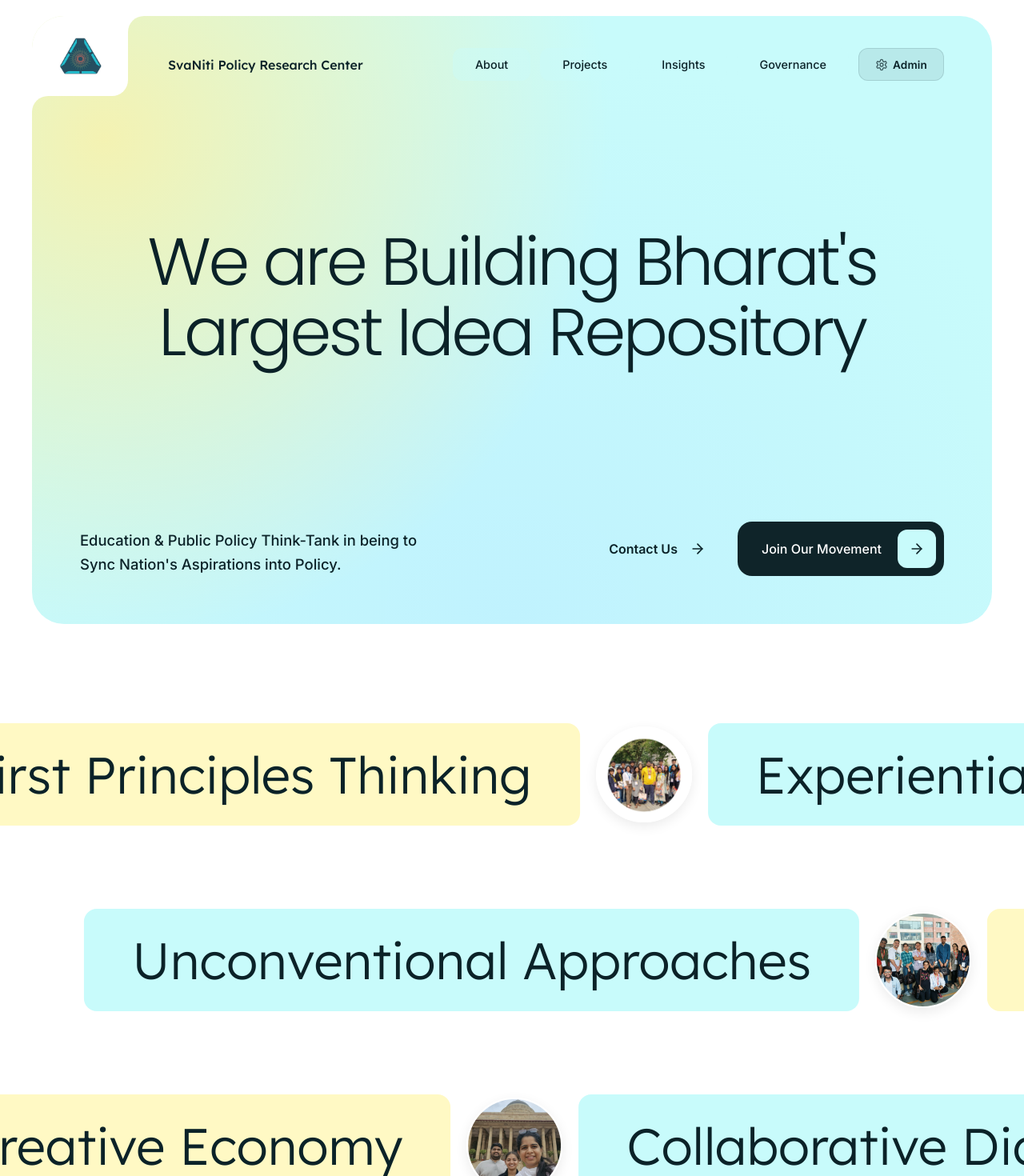
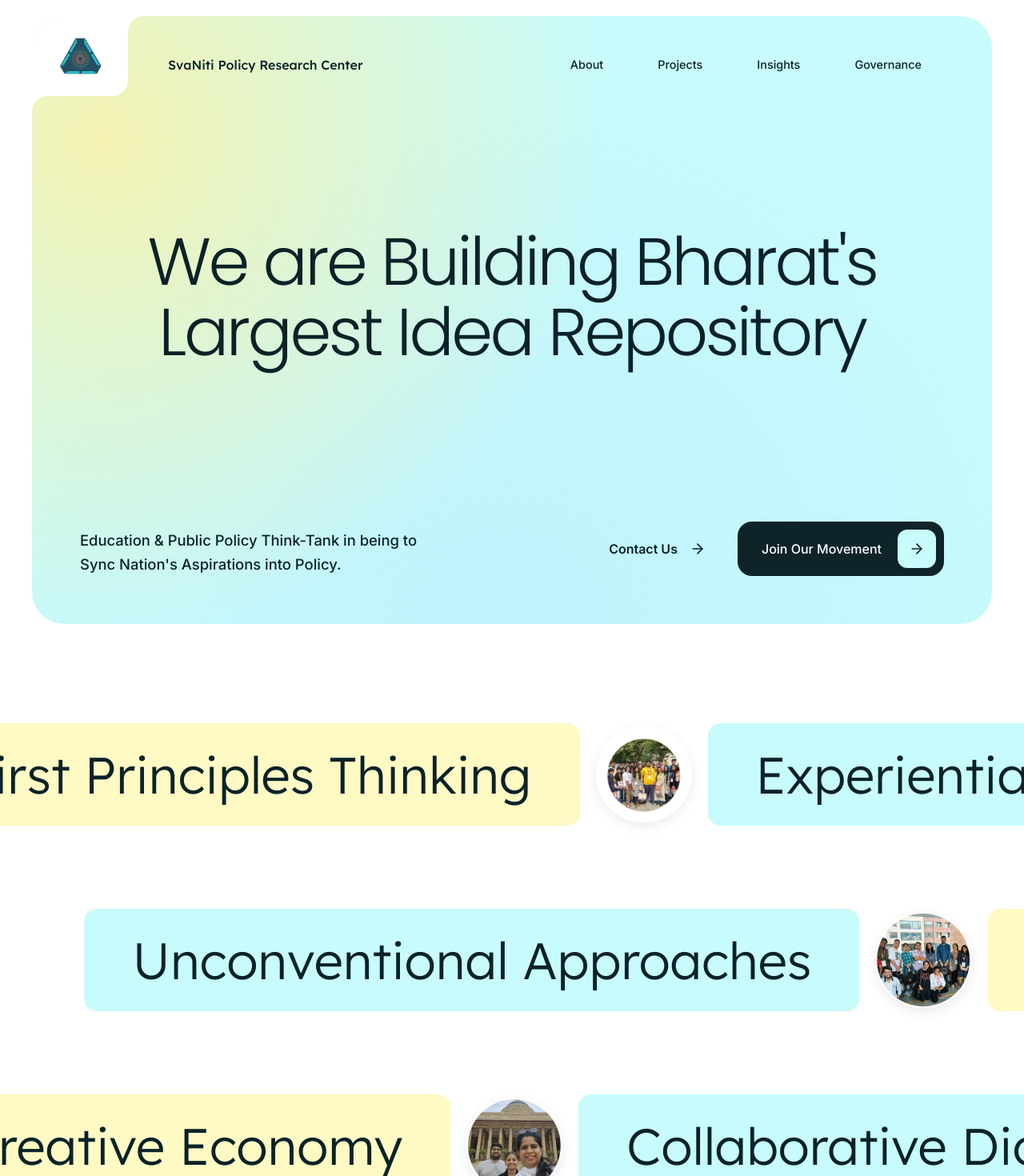
Before and after one commit to Garvit-png/SwaNiti, a Next.js app: page / in a window 1280 px wide. Shown: the top 1470 px of the page at 80% size. Built offline with nearby package versions, Linux system fonts and the light colour scheme.

Commit message:
added admin to footer

```diff
--- a/app/admin/portal/page.tsx
+++ b/app/admin/portal/page.tsx
@@ -228,7 +228,7 @@ export default function AdminPortal() {
             const freshBlogs = await blogsRes.json()
             setBlogs(freshBlogs)
           }
-        } catch {}
+        } catch { }
         setTimeout(() => {
           setActiveTab('manage')
         }, 1500)
@@ -418,7 +418,7 @@ export default function AdminPortal() {
                     ) : (
                       <>
                         <div className={styles.coverDropIcon}>
-                          <svg width="24" height="24" viewBox="0 0 24 24" fill="none" stroke="currentColor" strokeWidth="1.5"><rect x="3" y="3" width="18" height="18" rx="2" ry="2"/><circle cx="8.5" cy="8.5" r="1.5"/><polyline points="21,15 16,10 5,21"/></svg>
+                          <svg width="24" height="24" viewBox="0 0 24 24" fill="none" stroke="currentColor" strokeWidth="1.5"><rect x="3" y="3" width="18" height="18" rx="2" ry="2" /><circle cx="8.5" cy="8.5" r="1.5" /><polyline points="21,15 16,10 5,21" /></svg>
                         </div>
                         <p className={styles.coverDropText}><strong>Click to upload</strong> or drag and drop</p>
                         <p className={styles.coverDropHint}>PNG, JPG, WebP up to 10MB</p>
@@ -463,7 +463,7 @@ export default function AdminPortal() {
                         }}
                       />
                       <div className={styles.coverDropIcon}>
-                        <svg width="24" height="24" viewBox="0 0 24 24" fill="none" stroke="currentColor" strokeWidth="1.5"><path d="M14 2H6a2 2 0 0 0-2 2v16a2 2 0 0 0 2 2h12a2 2 0 0 0 2-2V8z"/><polyline points="14 2 14 8 20 8"/><line x1="16" y1="13" x2="8" y2="13"/><line x1="16" y1="17" x2="8" y2="17"/><polyline points="10 9 9 9 8 9"/></svg>
+                        <svg width="24" height="24" viewBox="0 0 24 24" fill="none" stroke="currentColor" strokeWidth="1.5"><path d="M14 2H6a2 2 0 0 0-2 2v16a2 2 0 0 0 2 2h12a2 2 0 0 0 2-2V8z" /><polyline points="14 2 14 8 20 8" /><line x1="16" y1="13" x2="8" y2="13" /><line x1="16" y1="17" x2="8" y2="17" /><polyline points="10 9 9 9 8 9" /></svg>
                       </div>
                       {pdfPreviewName || existingPdfUrl ? (
                         <>
--- a/app/components/Navbar.tsx
+++ b/app/components/Navbar.tsx
@@ -1,7 +1,5 @@
 'use client'
 
-import { useState, useEffect } from 'react'
-import { useRouter } from 'next/navigation'
 import Image from 'next/image'
 import Link from 'next/link'
 
@@ -11,12 +9,6 @@ interface NavbarProps {
 }
 
 export default function Navbar({ activePath = '/', onMenuClick }: NavbarProps) {
-  const router = useRouter()
-  const [showPasscode, setShowPasscode] = useState(false)
-  const [passcode, setPasscode] = useState('')
-  const [passcodeError, setPasscodeError] = useState(false)
-  const [shakeKey, setShakeKey] = useState(0)
-
   const navLinks = [
     { label: 'About', href: '/about' },
     { label: 'Projects', href: '/projects' },
@@ -24,42 +16,6 @@ export default function Navbar({ activePath = '/', onMenuClick }: NavbarProps) {
     { label: 'Governance', href: '/#' },
   ]
 
-  const handleAdminClick = (e: React.MouseEvent) => {
-    e.preventDefault()
-    // If already authenticated this session, go directly
-    if (typeof window !== 'undefined' && sessionStorage.getItem('svaniti_admin') === 'true') {
-      router.push('/admin/portal')
-      return
-    }
-    setShowPasscode(true)
-    setPasscode('')
-    setPasscodeError(false)
-  }
-
-  const handlePasscodeSubmit = (e: React.FormEvent) => {
-    e.preventDefault()
-    if (passcode === '0313') {
-      // Store auth in sessionStorage (clears when browser tab closes)
-      if (typeof window !== 'undefined') {
-        sessionStorage.setItem('svaniti_admin', 'true')
-      }
-      setShowPasscode(false)
-      setPasscodeError(false)
-      router.push('/admin/portal')
-    } else {
-      setPasscodeError(true)
-      setPasscode('')
-      setShakeKey(prev => prev + 1)
-    }
-  }
-
-  const handleOverlayClick = (e: React.MouseEvent) => {
-    if (e.target === e.currentTarget) {
-      setShowPasscode(false)
-      setPasscodeError(false)
-      setPasscode('')
-    }
-  }
 
   return (
     <>
@@ -87,17 +43,7 @@ export default function Navbar({ activePath = '/', onMenuClick }: NavbarProps) {
               {link.label}
             </Link>
           ))}
-          <button
-            className="sr-admin-nav-btn"
-            onClick={handleAdminClick}
-            aria-label="Administration"
-          >
-            <svg width="16" height="16" viewBox="0 0 24 24" fill="none" stroke="currentColor" strokeWidth="2" strokeLinecap="round" strokeLinejoin="round">
-              <path d="M12.22 2h-.44a2 2 0 0 0-2 2v.18a2 2 0 0 1-1 1.73l-.43.25a2 2 0 0 1-2 0l-.15-.08a2 2 0 0 0-2.73.73l-.22.38a2 2 0 0 0 .73 2.73l.15.1a2 2 0 0 1 1 1.72v.51a2 2 0 0 1-1 1.74l-.15.09a2 2 0 0 0-.73 2.73l.22.38a2 2 0 0 0 2.73.73l.15-.08a2 2 0 0 1 2 0l.43.25a2 2 0 0 1 1 1.73V20a2 2 0 0 0 2 2h.44a2 2 0 0 0 2-2v-.18a2 2 0 0 1 1-1.73l.43-.25a2 2 0 0 1 2 0l.15.08a2 2 0 0 0 2.73-.73l.22-.39a2 2 0 0 0-.73-2.73l-.15-.08a2 2 0 0 1-1-1.74v-.5a2 2 0 0 1 1-1.74l.15-.09a2 2 0 0 0 .73-2.73l-.22-.38a2 2 0 0 0-2.73-.73l-.15.08a2 2 0 0 1-2 0l-.43-.25a2 2 0 0 1-1-1.73V4a2 2 0 0 0-2-2z"/>
-              <circle cx="12" cy="12" r="3"/>
-            </svg>
-            Admin
-          </button>
+
         </nav>
 
         {onMenuClick && (
@@ -114,49 +60,6 @@ export default function Navbar({ activePath = '/', onMenuClick }: NavbarProps) {
           </button>
         )}
       </header>
-
-      {/* Passcode Modal Overlay */}
-      {showPasscode && (
-        <div className="sr-passcode-overlay" onClick={handleOverlayClick}>
-          <form
-            key={shakeKey}
-            className={`sr-passcode-modal ${passcodeError ? 'sr-passcode-shake' : ''}`}
-            onSubmit={handlePasscodeSubmit}
-            onClick={(e) => e.stopPropagation()}
-          >
-            <button
-              type="button"
-              className="sr-passcode-close"
-              onClick={() => { setShowPasscode(false); setPasscodeError(false); setPasscode('') }}
-              aria-label="Close"
-            >
-              <svg width="20" height="20" viewBox="0 0 24 24" fill="none" stroke="currentColor" strokeWidth="2" strokeLinecap="round" strokeLinejoin="round">
-                <line x1="18" y1="6" x2="6" y2="18"></line>
-                <line x1="6" y1="6" x2="18" y2="18"></line>
-              </svg>
-            </button>
-            <div className="sr-passcode-icon">
-              <svg width="32" height="32" viewBox="0 0 24 24" fill="none" stroke="currentColor" strokeWidth="1.5" strokeLinecap="round" strokeLinejoin="round">
-                <rect x="3" y="11" width="18" height="11" rx="2" ry="2"/>
-                <path d="M7 11V7a5 5 0 0 1 10 0v4"/>
-                <circle cx="12" cy="16" r="1"/>
-              </svg>
-            </div>
-            <h3>Admin Access</h3>
-            <p>Enter the passcode to continue</p>
-            <input
-              type="password"
-              value={passcode}
-              onChange={(e) => { setPasscode(e.target.value); setPasscodeError(false) }}
-              placeholder="• • • •"
-              autoFocus
-              maxLength={10}
-            />
-            {passcodeError && <span className="sr-passcode-error">Incorrect passcode</span>}
-            <button type="submit" className="sr-passcode-submit">Unlock</button>
-          </form>
-        </div>
-      )}
     </>
   )
 }
--- a/app/globals.css
+++ b/app/globals.css
@@ -1460,11 +1460,44 @@ a {
   padding: 15px 40px;
   border-radius: 12px;
   display: flex;
-  justify-content: flex-end;
+  align-items: center;
+  justify-content: space-between;
 }
 
 .sr-footer-bottom p {
   font-size: 0.85rem;
+  opacity: 0.8;
+}
+
+.sr-footer-admin-btn {
+  display: flex;
+  align-items: center;
+  gap: 6px;
+  background: rgba(255, 255, 255, 0.12);
+  border: 1px solid rgba(255, 255, 255, 0.2);
+  color: var(--sr-white);
+  cursor: pointer;
+  padding: 8px 16px;
+  border-radius: 8px;
+  font-size: 0.8rem;
+  font-weight: 500;
+  font-family: var(--font-inter);
+  letter-spacing: 0.02em;
+  transition: all 0.3s ease;
+}
+
+.sr-footer-admin-btn:hover {
+  background: rgba(255, 255, 255, 0.22);
+  border-color: rgba(255, 255, 255, 0.35);
+  transform: translateY(-1px);
+}
+
+.sr-footer-admin-btn:hover svg {
+  transform: rotate(60deg);
+}
+
+.sr-footer-admin-btn svg {
+  transition: transform 0.4s ease;
   opacity: 0.8;
 }
 
```
Also changed, not shown: app/page.tsx (+98 -1 lines).
